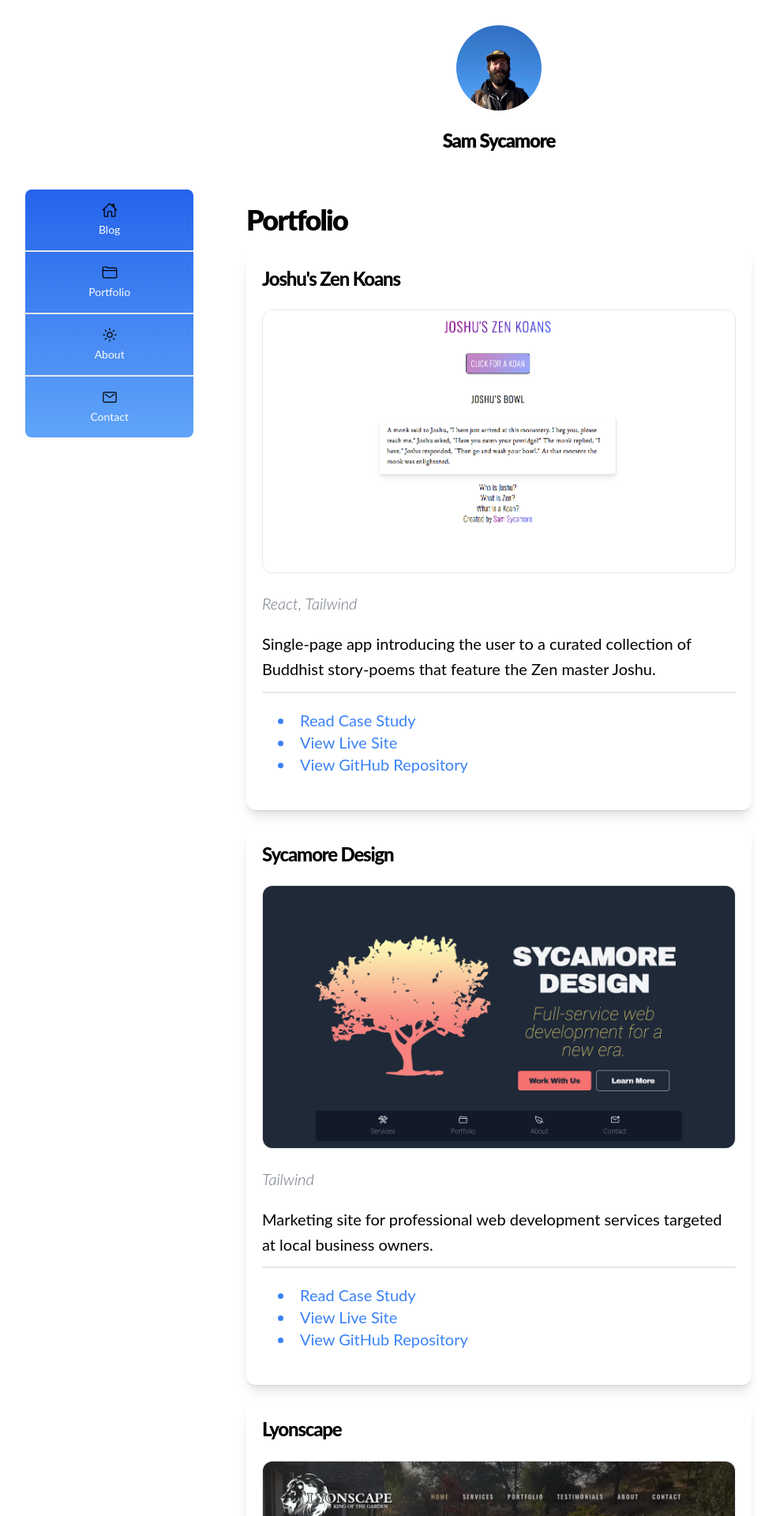
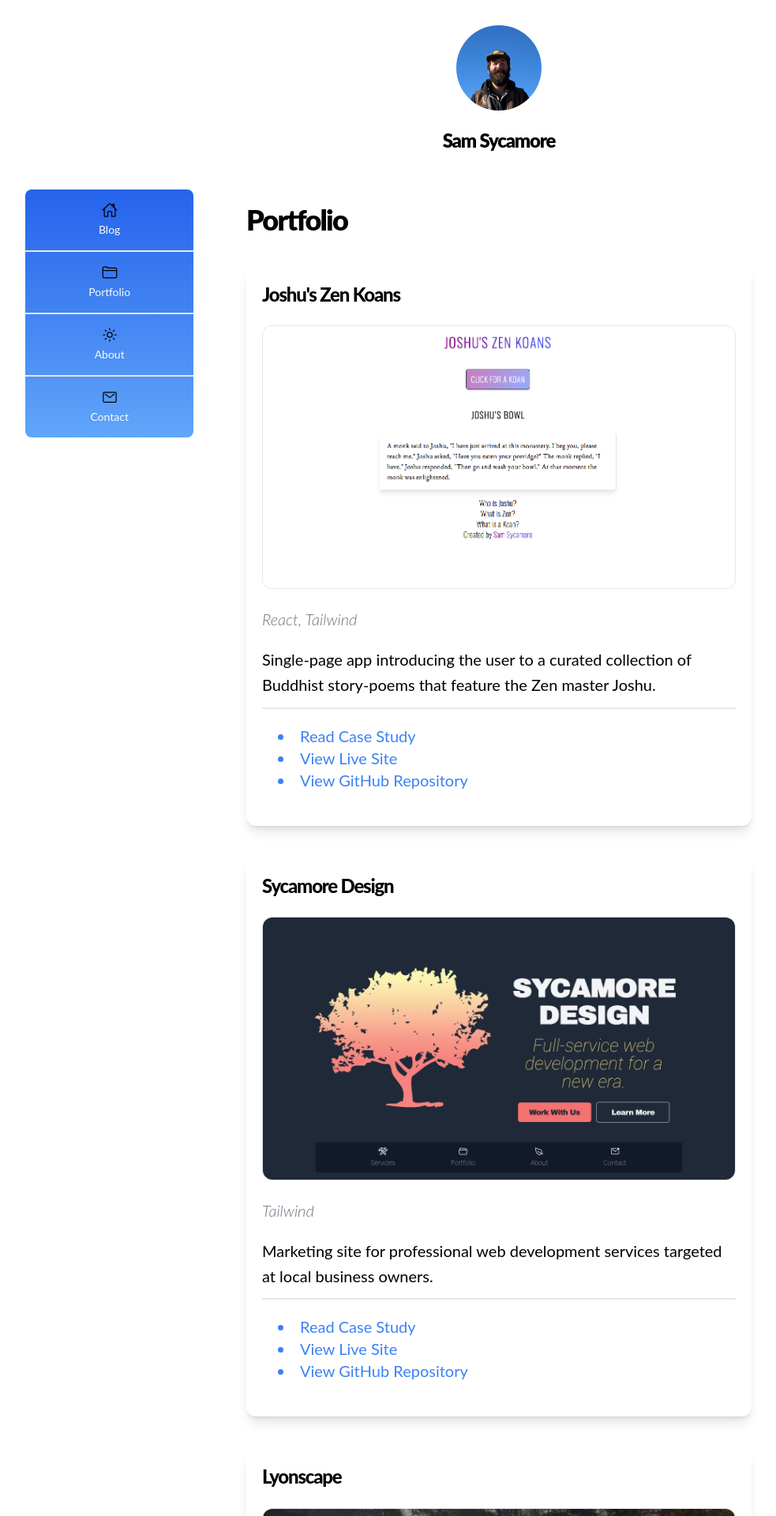
Before and after one commit to samuelsycamore/nextjs-tech-career-blog, a Next.js app: page /portfolio in a window 1280 px wide. Shown: the top 1920 px of the page at 79% size, without its empty margins (8-991 px from the left). Built offline with nearby package versions, Linux system fonts and the light colour scheme.

Commit message:
all pages exist maybe

```diff
--- a/components/portfolio-card.js
+++ b/components/portfolio-card.js
@@ -5,7 +5,7 @@ import Image from 'next/image'
 
 export default function PortfolioCard(props) {
   return (
-    <div className="px-5 py-1 my-5 rounded-xl shadow-lg  border-b border-gray-300">
+    <div className="px-5 py-1 my-10 rounded-xl shadow-lg  border-b border-gray-300">
       <h3 className="py-3">{props.projectName}</h3>
       <div className="flex flex-col justify-center items-center mt-2 mb-4 rounded-xl border border-gray-200">
            <Image
--- a/pages/index.js
+++ b/pages/index.js
@@ -12,7 +12,7 @@ export default function Home({ allPostsData }) {
       </Head>
       <section className="py-4">
         <p>
-          Software engineer in Santa Cruz, CA. Easily excited by new tech. Ask me how to identify common edible wild plants.
+          Software engineer in Santa Cruz, CA. Easily excited by new tech. Ask me about how to identify common edible wild plants.
 
         </p>
 
--- a/pages/portfolio.js
+++ b/pages/portfolio.js
@@ -15,7 +15,7 @@ export default function Portfolio({  }) {
           projectName="Joshu's Zen Koans"
           screenshot="/images/jzk-desktop.png"
           liveLink="https://www.joshus-zen-koans.netlify.app"
-          codeLink="https://www.github.com/samuelsycamore/joshu-zen-koans"
+          codeLink="https://www.github.com/samuelsycamore/joshu-zen-koans-react"
           caseStudy="/posts/joshu"
           builtWith="React, Tailwind"
           description="Single-page app introducing the user to a curated collection of Buddhist story-poems that feature the Zen master Joshu."
@@ -25,7 +25,7 @@ export default function Portfolio({  }) {
           projectName="Sycamore Design"
           screenshot="/images/sd-desktop.png"
           liveLink="https://www.sycamore.design"
-          codeLink="https://www.github.com/samuelsycamore/sycamore-design-v1"
+          codeLink="https://github.com/samuelsycamore/sycamore-design"
           caseStudy="/posts/design"
           builtWith="Tailwind"
           description="Marketing site for professional web development services targeted at local business owners."
@@ -45,7 +45,7 @@ export default function Portfolio({  }) {
           projectName="SamuelSycamore.com"
           screenshot="/images/ss-desktop.png"
           liveLink="https://www.samuelsycamore.com"
-          codeLink="https://www.github.com/samuelsycamore/nextjs-tech-career-blog"
+          codeLink="https://github.com/samuelsycamore/nextjs-tech-career-blog"
           caseStudy="/posts/dev-blog"
           builtWith="Next.js, React, Tailwind"
           description="It's what you're looking at right now! My tech blog and developer portfolio."
--- a/pages/posts/[id].js
+++ b/pages/posts/[id].js
@@ -12,7 +12,7 @@ export default function Post({ postData }) {
       </Head>
       <article>
         <h1 className="text-4xl tracking-tighter font-black my-4">{postData.title}</h1>
-        <div className="text-gray-500 py-2">
+        <div className="text-gray-500 py-2 font-light italic">
           <Date dateString={postData.date} />
         </div>
         <div dangerouslySetInnerHTML={{ __html: postData.contentHtml }} />
--- /dev/null
+++ b/posts/design.md
@@ -0,0 +1,6 @@
+---
+title: "Project case study: pitching web development services to local business owners"
+date: "2021-01-25"
+---
+
+Coming soon.
--- /dev/null
+++ b/posts/dev-blog.md
@@ -0,0 +1,6 @@
+---
+title: "Project case study: exploring the bleeding edge of modern web dev"
+date: "2021-02-14"
+---
+
+Coming soon.
--- /dev/null
+++ b/posts/joshu.md
@@ -0,0 +1,6 @@
+---
+title: "Project case study: converting vanilla JS to React"
+date: "2021-02-10"
+---
+
+Coming soon.
--- /dev/null
+++ b/posts/lyonscape.md
@@ -0,0 +1,6 @@
+---
+title: "Project case study: lessons learned in my first freelancing gig"
+date: "2021-01-13"
+---
+
+Coming soon.
```
